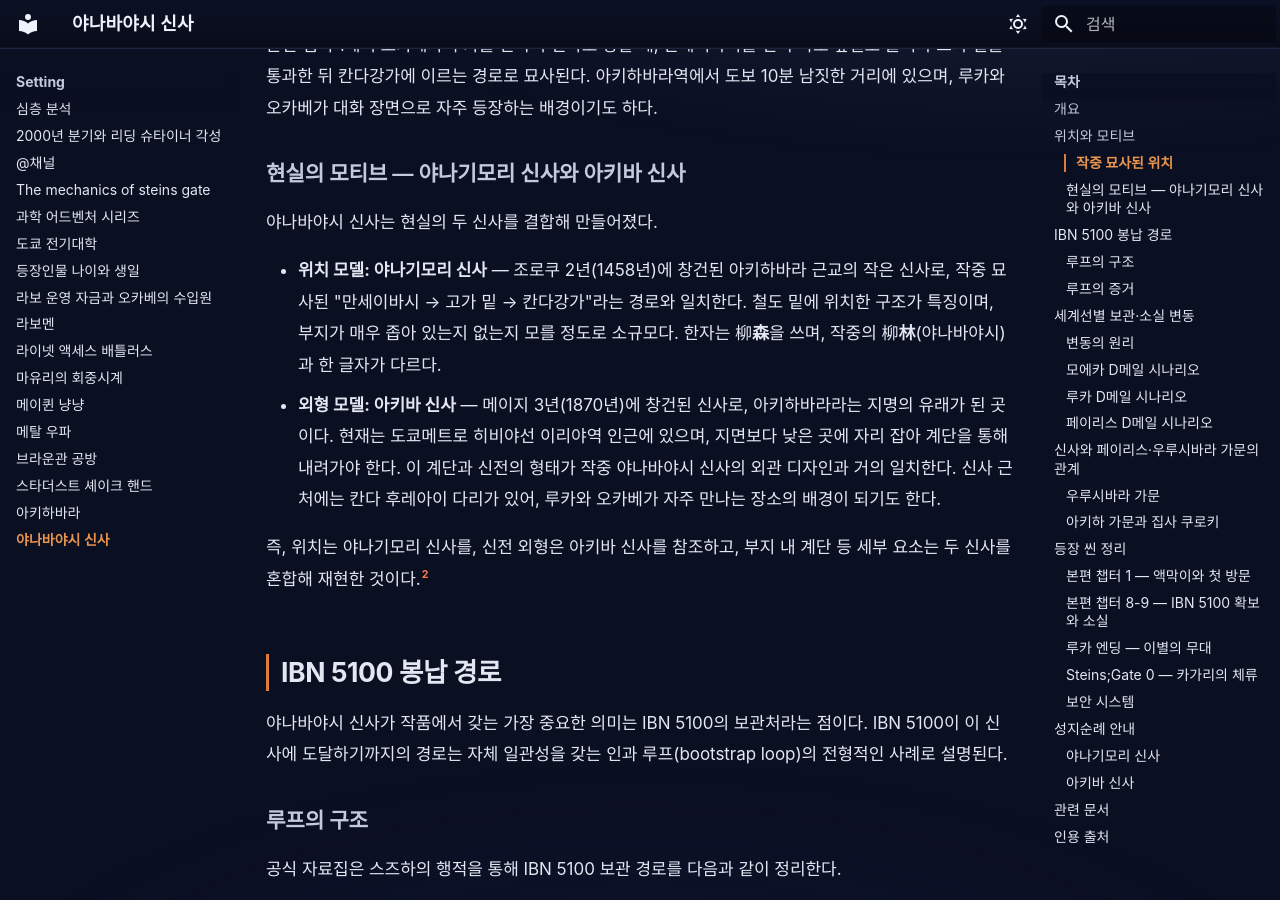
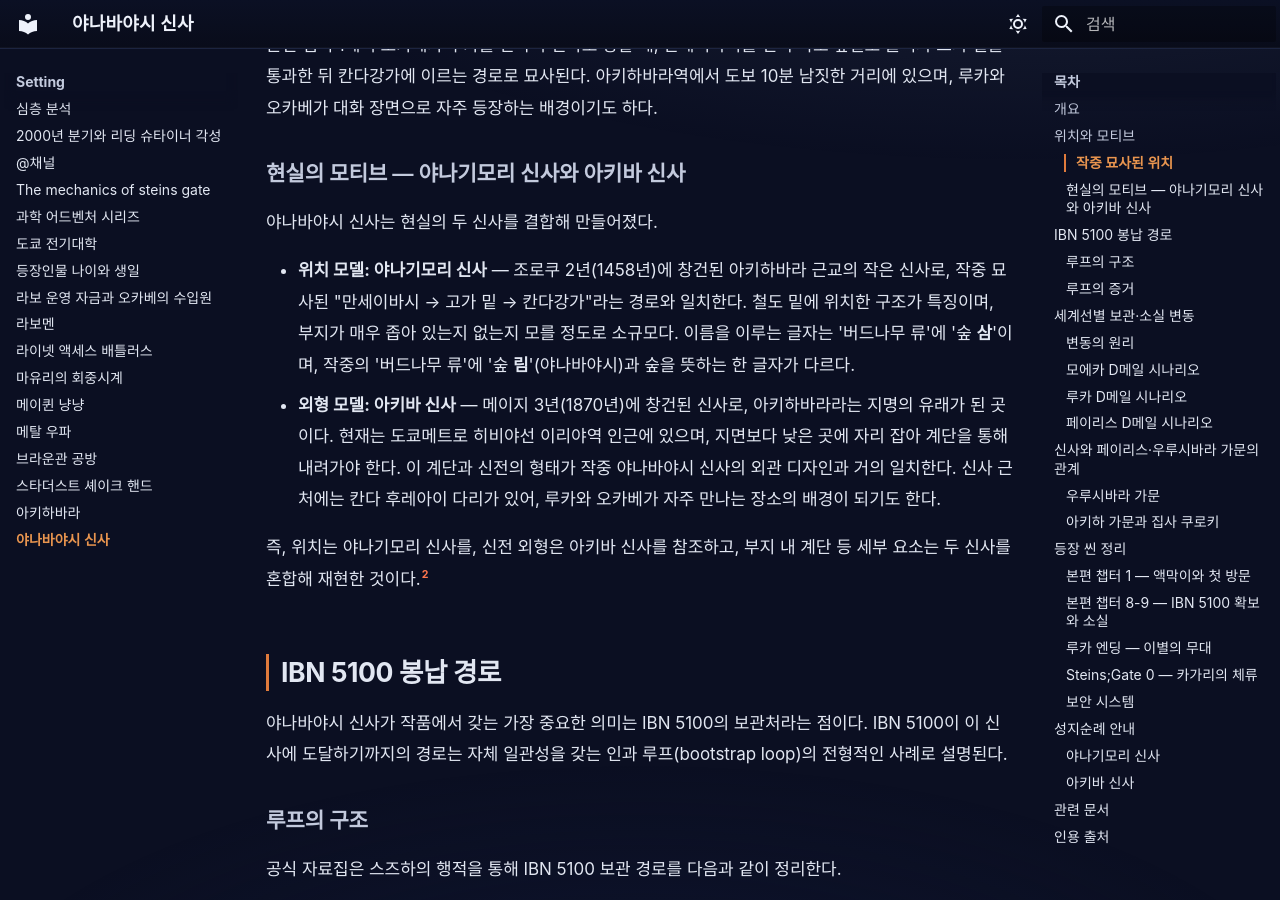
Before and after one commit to sgwiki/sgwiki.github.io, an MkDocs documentation site: the page built from wiki/setting/야나바야시-신사.md, in a window 1280 px wide and 900 px high, scrolled down 796 px. Built offline with MkDocs 1.6.1 and Material for MkDocs 9.7.7, drawn with Linux system fonts in a browser that asks for light colours; some web fonts are replaced; some of the changed text lies outside the part shown.

Commit message:
wiki: 우선발행(사후검토) 2026-10-15 01:33 — 페이지 1건
정본: 8cf8bad8028801840a4d6de5f0e5242d6735fd26
검수: 사후검토 — 그림자 검수(01:00)와 P9 정정 대기열이 이어받는다

```diff
--- a/wiki/setting/야나바야시-신사.md
+++ b/wiki/setting/야나바야시-신사.md
@@ -24,7 +24,7 @@ description: "야나바야시 신사(Yanabayashi Shrine)는 도쿄도 아키하
 
 야나바야시 신사는 현실의 두 신사를 결합해 만들어졌다.
 
-- **위치 모델: 야나기모리 신사** — 조로쿠 2년(1458년)에 창건된 아키하바라 근교의 작은 신사로, 작중 묘사된 "만세이바시 → 고가 밑 → 칸다강가"라는 경로와 일치한다. 철도 밑에 위치한 구조가 특징이며, 부지가 매우 좁아 있는지 없는지 모를 정도로 소규모다. 한자는 柳**森**을 쓰며, 작중의 柳**林**(야나바야시)과 한 글자가 다르다.
+- **위치 모델: 야나기모리 신사** — 조로쿠 2년(1458년)에 창건된 아키하바라 근교의 작은 신사로, 작중 묘사된 "만세이바시 → 고가 밑 → 칸다강가"라는 경로와 일치한다. 철도 밑에 위치한 구조가 특징이며, 부지가 매우 좁아 있는지 없는지 모를 정도로 소규모다. 이름을 이루는 글자는 '버드나무 류'에 '숲 **삼**'이며, 작중의 '버드나무 류'에 '숲 **림**'(야나바야시)과 숲을 뜻하는 한 글자가 다르다.
 - **외형 모델: 아키바 신사** — 메이지 3년(1870년)에 창건된 신사로, 아키하바라라는 지명의 유래가 된 곳이다. 현재는 도쿄메트로 히비야선 이리야역 인근에 있으며, 지면보다 낮은 곳에 자리 잡아 계단을 통해 내려가야 한다. 이 계단과 신전의 형태가 작중 야나바야시 신사의 외관 디자인과 거의 일치한다. 신사 근처에는 칸다 후레아이 다리가 있어, 루카와 오카베가 자주 만나는 장소의 배경이 되기도 한다.
 
 즉, 위치는 야나기모리 신사를, 신전 외형은 아키바 신사를 참조하고, 부지 내 계단 등 세부 요소는 두 신사를 혼합해 재현한 것이다.[^2]
@@ -129,7 +129,7 @@ IBN 5100을 신사에 봉납한 당사자는 페이리스(아키하 루미호)
 | 운영 | 매일 7시~17시 |
 | 특징 | 철도 밑에 위치한 소규모 신사. 부지가 매우 좁음. |
 
-위치 모델이 된 곳으로, 작중 묘사된 경로(만세이바시 → 고가 밑 → 칸다강가)를 따라가면 도달한다. 한자는 柳森으로 작중의 柳林과 한 글자가 다르다. 세부 묘사 중 계단이나 부지 내 일부 요소도 이 신사를 참조했다.
+위치 모델이 된 곳으로, 작중 묘사된 경로(만세이바시 → 고가 밑 → 칸다강가)를 따라가면 도달한다. 이름을 이루는 글자는 '버드나무 류'에 '숲 삼'이며, 작중의 '버드나무 류'에 '숲 림'(야나바야시)과 숲을 뜻하는 한 글자가 다르다. 세부 묘사 중 계단이나 부지 내 일부 요소도 이 신사를 참조했다.
 
 ### 아키바 신사
 
```
